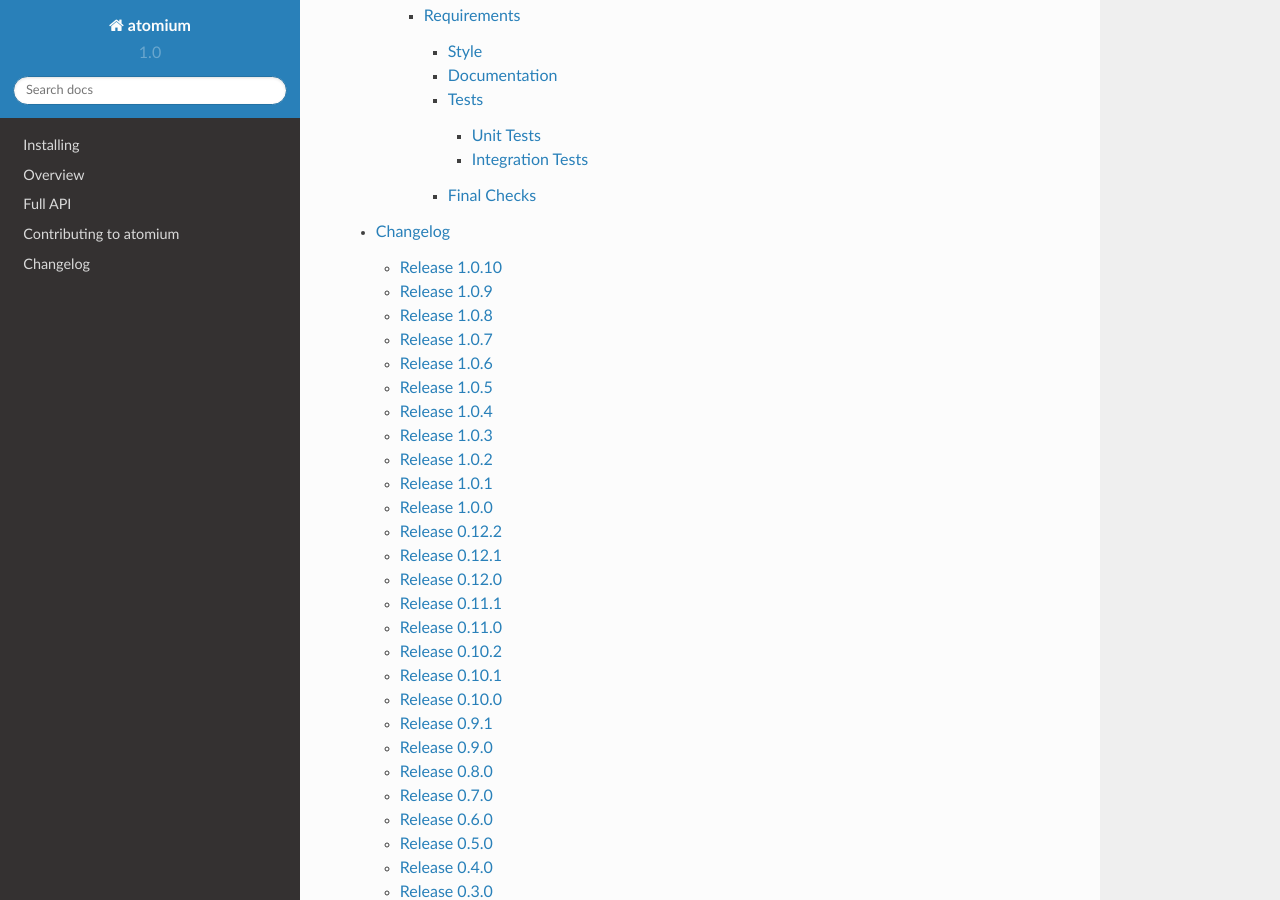
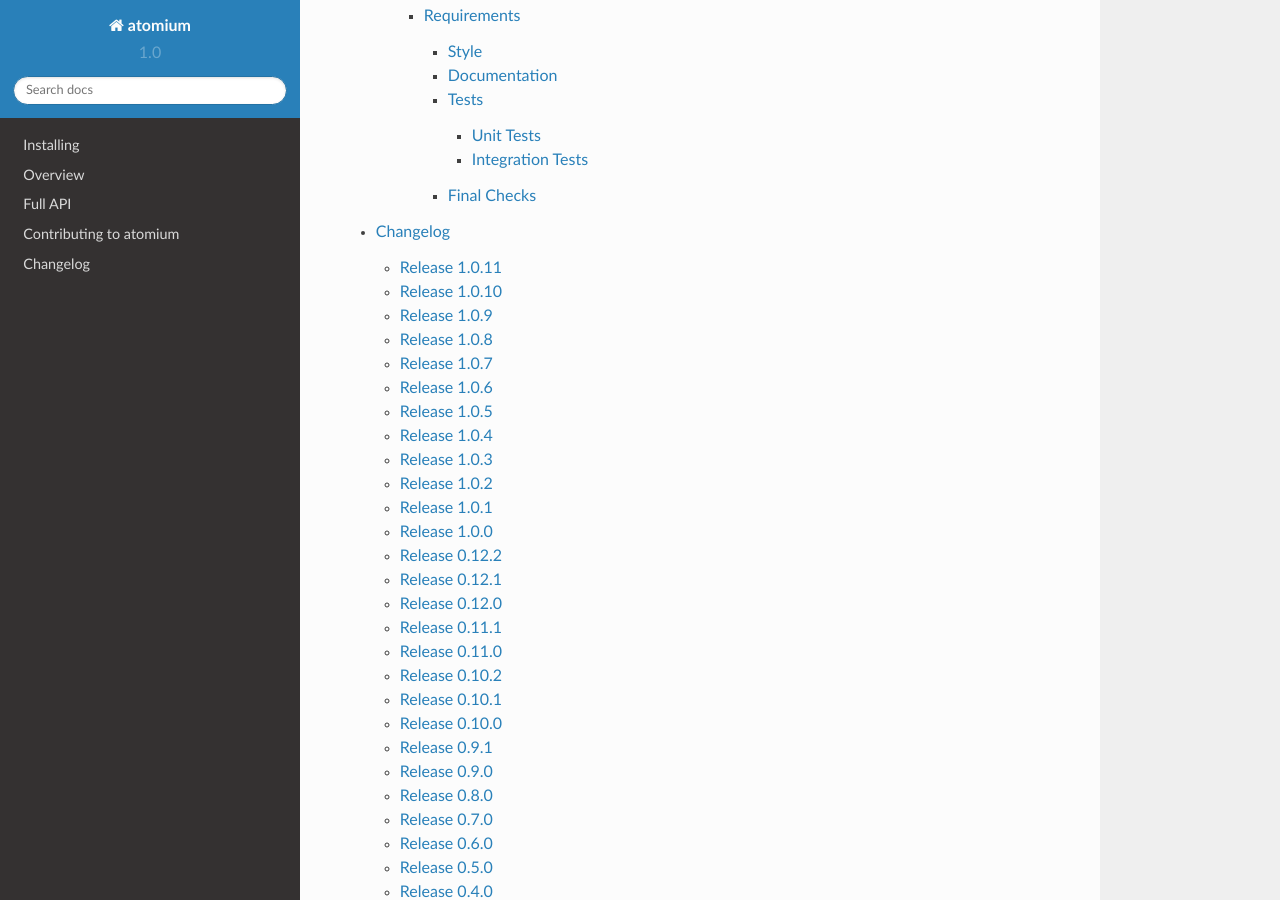
Before and after one commit to samirelanduk/atomium, a Sphinx documentation site: the page built from docs/source/index.rst, in a window 1280 px wide and 900 px high, scrolled down 1211 px. Built offline with Sphinx 7.4.7 and the Read the Docs theme 2.0.0, drawn with Linux system fonts in a browser that asks for light colours.

Commit message:
1.0.11 docs

```diff
--- a/README.rst
+++ b/README.rst
@@ -388,6 +388,14 @@
 Changelog
 ---------
 
+Release 1.0.11
+~~~~~~~~~~~~~~
+
+`27 November 2021`
+
+* Optimised distance lookup for finding atoms within sphere.
+
+
 Release 1.0.10
 ~~~~~~~~~~~~~~
 
--- a/docs/source/changelog.rst
+++ b/docs/source/changelog.rst
@@ -1,5 +1,13 @@
 Changelog
 ---------
+
+Release 1.0.11
+~~~~~~~~~~~~~~
+
+`27 November 2021`
+
+* Optimised distance lookup for finding atoms within sphere.
+
 
 Release 1.0.10
 ~~~~~~~~~~~~~~
```
